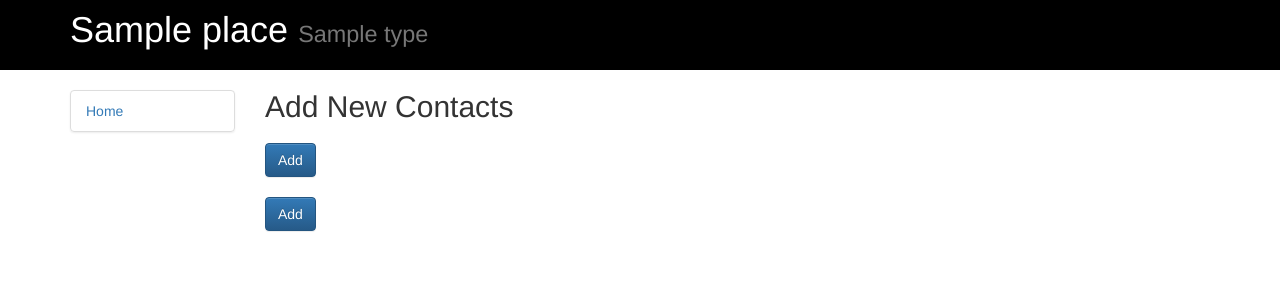
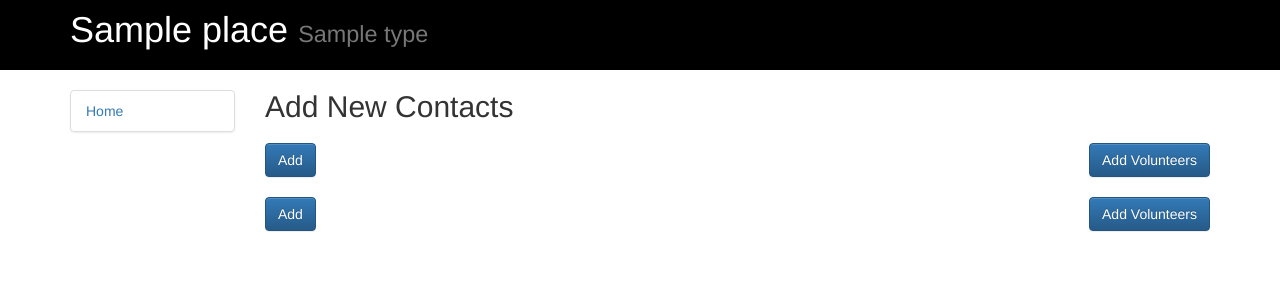
Before and after one commit to AamAadmiParty/cleansweep, a Flask app: template cleansweep/templates/admin/add_contacts.html in a window 1280 px wide. Shown: the part 52-352 px from the top of the page. Run offline with Flask 2, Linux system fonts and the light colour scheme; tables that the repository leaves empty hold one stand-in row (values such as "Sample post"); the template is opened without the code that fills it: values that come from a table or form of the project are taken from there, most other values are stand-ins (such as "Sample title", 1, 10 or a date in 2020); some libraries are stand-ins or nearby versions.

Commit message:
Added ability to bulk add volunteers.

```diff
--- a/cleansweep/models.py
+++ b/cleansweep/models.py
@@ -349,7 +349,7 @@ class Member(db.Model):
 
     name = db.Column(db.Text, nullable=False)
     email = db.Column(db.Text, unique=True)
-    phone = db.Column(db.Text, nullable=False, unique=True)
+    phone = db.Column(db.Text)
     voterid = db.Column(db.Text)
     details = db.Column(JSON)
     created = db.Column(db.DateTime, default=datetime.datetime.now)
--- a/cleansweep/templates/admin/add_contacts.html
+++ b/cleansweep/templates/admin/add_contacts.html
@@ -15,14 +15,17 @@
 
   <div class="" style="margin: 20px 0px;">
     <a href="#" class="btn btn-primary btn-add-contacts">Add</a>
+    <a href="#" class="btn btn-primary btn-add-volunteers pull-right">Add Volunteers</a>
   </div>
 
   <div id="example" style="width: 100%;">
   </div>
   <div class="" style="margin: 20px 0px;">
     <a href="#" class="btn btn-primary btn-add-contacts">Add</a>
+    <a href="#" class="btn btn-primary btn-add-volunteers pull-right">Add Volunteers</a>
   </div>
   <form name="contacts" method="POST">
+    <input id="action" type="hidden" name="action" value="add-contacts"/>
     <input id="input-data" type="hidden" name="data"/>
   </form>
 
@@ -48,6 +51,17 @@
         var data = JSON.stringify(handsontable.getData());
         console.log(handsontable.getData());
         $("#input-data").val(data);
+        $("#action").val("add-contacts");
+        document.forms.contacts.submit();
+      });
+      $(".btn-add-volunteers").click(function(e) {
+        e.preventDefault();
+
+        var handsontable = $("#example").data("handsontable");
+        var data = JSON.stringify(handsontable.getData());
+        console.log(handsontable.getData());
+        $("#input-data").val(data);
+        $("#action").val("add-volunteers");
         document.forms.contacts.submit();
       });
     });
```
Also changed, not shown: cleansweep/views/admin.py (+20 -3 lines).
